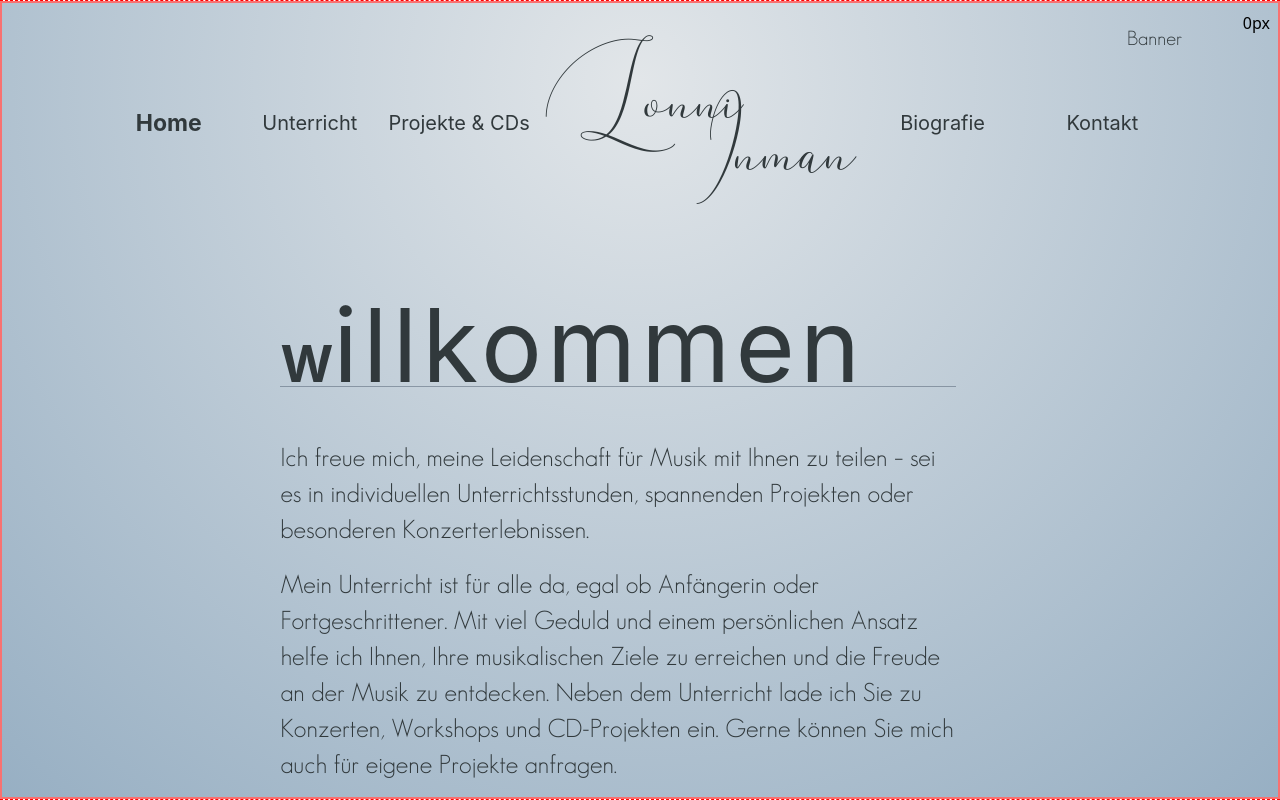
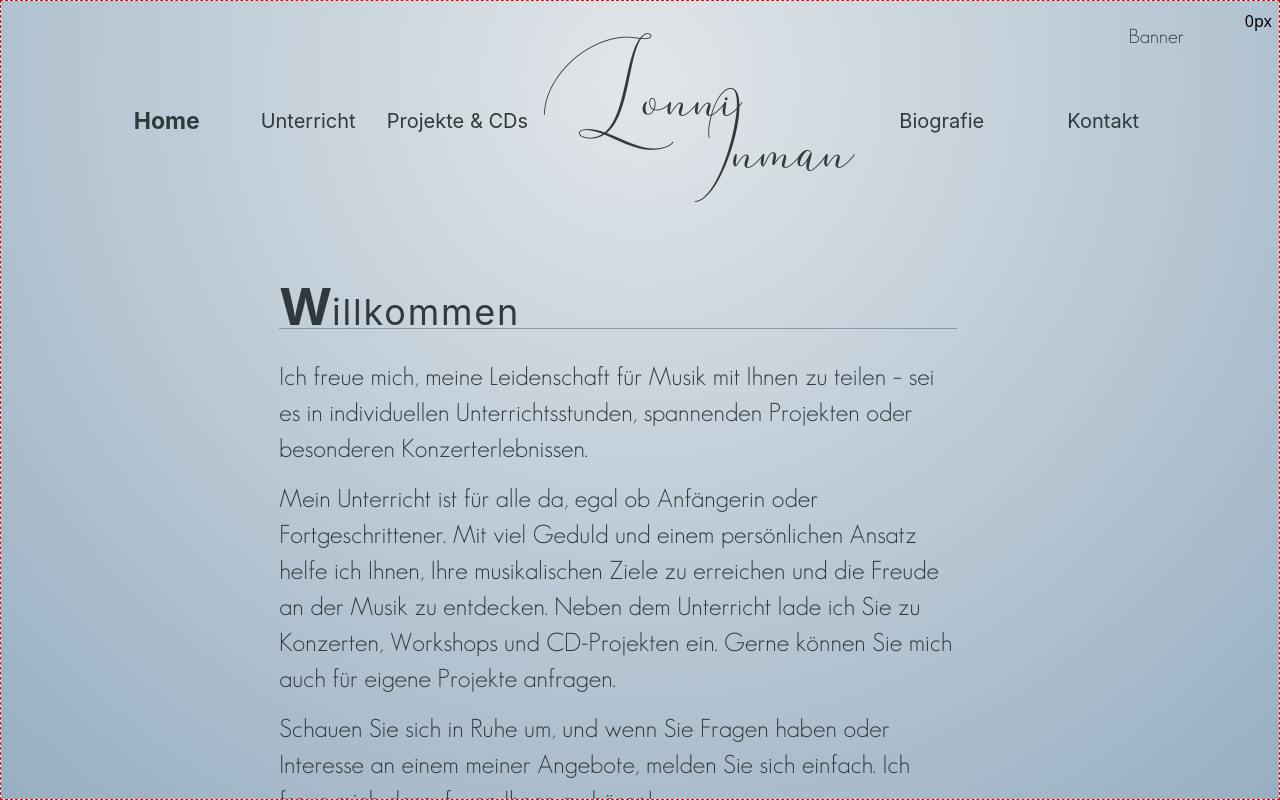
Before and after one commit to j-eick/lonni-homepage, a Next.js app: page /home in a window 1280 px wide. Built offline with nearby package versions, Linux system fonts and the light colour scheme; a web font is replaced by a local one.

Commit message:
styles fixes

```diff
--- a/app/globals.css
+++ b/app/globals.css
@@ -181,6 +181,7 @@
 }
 
 *,
+h1,
 *::before,
 *::after {
     box-sizing: border-box;
@@ -211,15 +212,14 @@ aside {
     width: var(--aside-width);
 }
 
-h1 {
-    font-size: var(--step-5);
-}
-
 #titleLonni {
     font-size: var(--step-4);
     line-height: 1.2;
 }
 
+/* h1 {
+    font-size: var(--step-5);
+}
 h2 {
     font-size: var(--step-4);
 }
@@ -231,7 +231,7 @@ h4 {
 }
 h5 {
     font-size: var(--step-1);
-}
+} */
 
 p {
     font-size: var(--size-default);
@@ -241,7 +241,7 @@ p {
     margin-top: 0.5em;
 }
 .flowTextAndLastChild > * + * {
-    margin-top: 0.75em;
+    margin-top: 0.55em;
 }
 
 .flowTextAndLastChild > :last-child {
--- a/components/ui/mainLayout/MainLayout.tsx
+++ b/components/ui/mainLayout/MainLayout.tsx
@@ -41,30 +41,26 @@ export default function MainLayout({ children }: { children: ReactNode }) {
 
     return (
         <div
-            className={`relative h-full w-screen no-scrollbar overflow-auto brr
+            className={`relative h-full w-screen no-scrollbar overflow-auto
                          md:pt-5 md:pb-20`}
         >
-            {/* ---------- Backdrop Layer, when Modal open ---------- */}
+            <p className={`absolute top-2 right-2`}>{windowSize.width}px</p>
+
             <BackdropLayer isModalOpen={isModalOpen} />
-            {/*  // ---------- // ---------- // ---------- //  */}
-
-            {/* ---------- MODAL ---------- */}
             <Modal
                 isModalOpen={isModalOpen}
                 setIsModalOpen={setIsModalOpen}
                 underlineLinkClasses={underlineLinkClasses}
             />
-            {/*  ----------------------------------------------  */}
-
-            {/* -----  View-Width ----- */}
-            <p className={`absolute top-2 right-2`}>{windowSize.width}px</p>
-            {/* ----------------------- */}
+            {/* <div className="absolute top-0 left-0 w-screen h-11 bg-gradient-to-r from-transparent via-gray-400/20 to-transparent border-t border-b border-gray-200/50 overflow-hidden">
+                <div className="whitespace-nowrap animate-marquee">asd</div>
+            </div> */}
 
             <div
                 className={`min-h-full max-w-canvas--1270px overflow-hidden
-                                mx-auto my-0 flex flex-col
-                                font-geosans text-size-default text-color-primary
-                                md:w-8.5/10`}
+                            mx-auto my-0 flex flex-col
+                            font-geosans text-size-default text-color-primary
+                            md:w-8.5/10`}
             >
                 <Header
                     isModalOpen={isModalOpen}
@@ -73,12 +69,8 @@ export default function MainLayout({ children }: { children: ReactNode }) {
                     underlineLinkClasses={underlineLinkClasses}
                 />
                 {/* -----  TOP MARGIN (pushes content below header, if viewport < 768px)  ----- */}
-                <div className="mobile-topMargin:mt-[17vw]">{children}</div>
+                <div className="mobile-topMargin:mt-[15vw]">{children}</div>
             </div>
-
-            {/* <div className={`absolute top-10 bb ${styles.bannerContainer}`}>
-                            <p className={styles.movingBanner}>This is information</p>
-                        </div> */}
         </div>
     );
 }
--- a/components/ui/mainLayout/header/Header.tsx
+++ b/components/ui/mainLayout/header/Header.tsx
@@ -43,11 +43,7 @@ export default function Header({ isModalOpen, setIsModalOpen, underlineLinkClass
     // }, [isModalOpen]);
 
     return (
-        <header
-            className={`relative
-                        mb-14
-                        md:h-full `}
-        >
+        <header className={`relative mb-12 `}>
             {/* ----- DESKTOP HEADER ----- */}
             <div
                 className={`hidden w-full
@@ -60,9 +56,7 @@ export default function Header({ isModalOpen, setIsModalOpen, underlineLinkClass
                     className={`relative w-full h-full
                                 flex justify-around
                                 md:gap-0 md:text-size-navLink-regular
-                                lg:gap-5
-
-                                `}
+                                lg:gap-5`}
                 >
                     <li className={`grow relative max-w-navContainer-left`}>
                         <ul className={`relative h-full flex justify-between gap-0 font-navLink`}>
@@ -97,15 +91,15 @@ export default function Header({ isModalOpen, setIsModalOpen, underlineLinkClass
                             >
                                 <span
                                     className={`absolute top-[2vw] -left-3
-                                                md:text-[7vw]
-                                                2lg:text-[80px]`}
+                                                md-768:text-[7vw]
+                                                lg-1024:text-[80px]`}
                                 >
                                     Lonni
                                 </span>
                                 <span
                                     className={`absolute -right-[1vw] bottom-[2vw]
-                                                md:text-[7vw]
-                                                2lg:text-[80px] `}
+                                                md-768:text-[7vw]
+                                                lg-1024:text-[80px] `}
                                 >
                                     <span className="">Inman</span>
                                 </span>
--- a/components/ui/page-title/PageTitle.tsx
+++ b/components/ui/page-title/PageTitle.tsx
@@ -6,7 +6,7 @@ type PageTitleProps = {
 };
 export default function PageTitle({ firstLetter, firstLetterStyle, rest, restStyle }: PageTitleProps) {
     return (
-        <div className="relative w-full mb-7">
+        <div className="relative">
             {/* ----- PageTitle Shadow ----- */}
             {/* <span
                 className={`absolute z-0 -left-3
@@ -30,27 +30,24 @@ export default function PageTitle({ firstLetter, firstLetterStyle, rest, restSty
             </span> */}
             {/* ----------------------------- */}
 
-            <h1 className="relative font-secondary leading-1.3">
+            <h1 className="relative h-max font-secondary">
                 <span
                     className={`font-bold
-                                2xs:text-size-firstLetterPagetitle
+                                xss-320:text-size-firstLetterPagetitle
                                 `}
                 >
                     {firstLetter}
                 </span>
                 <span
-                    className={`relative tracking-wider
-                                2xs:text-size-restPageTitle-mobile`}
+                    className={`tracking-wider
+                                xss-320:text-size-restPageTitle-mobile`}
                 >
                     {rest}
                 </span>
-                {/* -----  UNDERLINE  ----- */}
                 <div
-                    className={`absolute z-0 w-full border-b-1.5 border-slate-700/40
-                                2xs:bottom-[2vw] 2xs:border-b-1 2xs:border-slate-700/40
-                                2lg:bottom-[1.5rem]
-
-                        `}
+                    className={`absolute w-full bottom-pageTitle-underline border-b-1.5 border-slate-700/40
+                                xss-320:border-b-1
+                                `}
                 />
             </h1>
         </div>
--- a/tailwind.config.js
+++ b/tailwind.config.js
@@ -136,8 +136,8 @@ module.exports = {
 
                 //--- PAGE-TITLE ---//
                 //-----Mobile
-                "size-firstLetterPagetitle-mobile": "var(--step-4)",
-                "size-RestPageTitle-mobile": "var(--step-2)",
+                "size-firstLetterPagetitle-mobile": "var(--step-3)",
+                "size-restPageTitle-mobile": "var(--step-2)",
                 //-----Desktop
                 "size-pageTitle": "var(--step-2)",
                 "size-firstLetterPagetitle": "var(--step-3)",
@@ -288,10 +288,16 @@ module.exports = {
             screens: {
                 "mobile-topMargin": { max: "767px" },
                 "2xs": "320px",
+                "xss-320": "320px",
                 xs: "375px",
                 "2sm": "455px",
                 md: "768px",
+                "md-768": "768px",
+                "lg-1024": "1200px",
                 "2lg": "1200px",
+            },
+            spacing: {
+                "pageTitle-underline": "clamp(.6rem, 1.25vw, 1rem)",
             },
             translate: {
                 1.5: "6px",
```
